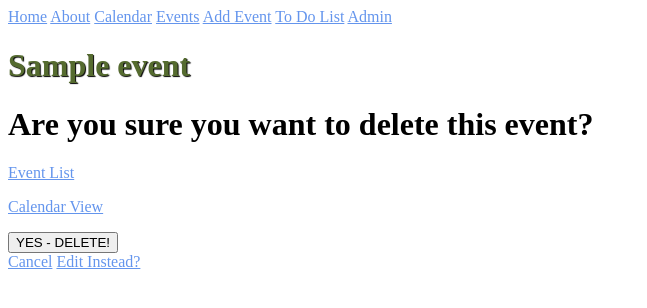
After one commit to nabilk11/django_student_planner, a Django app: page /events/1/delete/ in a window 1280 px wide. The commit adds this page. Shown: the top 308 px of the page, without its empty margins (0-647 px from the left). Run offline with Django 4.2, Linux system fonts and the light colour scheme; tables that the repository leaves empty hold one stand-in row (values such as "Sample post").

Commit message:
added event delete functionality

```diff
--- /dev/null
+++ b/main_app/templates/event_confirm_delete.html
@@ -0,0 +1,23 @@
+{% extends 'base.html' %}
+
+{% block title %}
+Planify | Delete Event
+{% endblock %}
+{% block content %}
+<div class="header-container">
+    <h1 class="header">{{ event }}</h1>
+    <h1 class="sub-header">Are you sure you want to delete this event?</h1>
+    <p><a href="{% url 'events' %}">Event List</a> </p>
+    <p><a href="{% url 'calendar' %}">Calendar View</a> </p>
+</div>
+
+<form method="post">
+    {% csrf_token %}
+    <button type="submit">YES - DELETE!</button>
+    <div>
+        <a href="{% url 'event_detail' event.id %}" class="cancel">Cancel</a>
+        <a href="{% url 'event_update' event.id %}" class="update">Edit Instead?</a>
+    </div>
+
+</form>
+{% endblock %}
--- a/main_app/templates/event_detail.html
+++ b/main_app/templates/event_detail.html
@@ -21,6 +21,7 @@ Planify | Event Details
     {% endif %}
     <div class="event-btns">
         <a href="{% url 'event_update' event.id%}"><button class="btn" >Edit</button></a>
+        <a href="{% url 'event_delete' event.id%}"><button class="btn" >Delete</button></a>
     </div>
 </div>
 
--- a/main_app/templates/event_list.html
+++ b/main_app/templates/event_list.html
@@ -21,6 +21,7 @@ Planify | Event List
         <td><a class="event-list-title" href="{% url 'event_detail' event.id %}">{{ event.title }}</a></td>
         <td><a class="event-list-link" href="{% url 'event_detail' event.id %}">View</a></td>
         <td><a class="event-list-link" href="{% url 'event_update' event.id %}">Edit</a></td>
+        <td><a class="event-list-link" href="{% url 'event_delete' event.id %}">Delete</a></td>
 
 
     </tr>
--- a/main_app/templates/event_update.html
+++ b/main_app/templates/event_update.html
@@ -15,6 +15,7 @@ Planify | Edit Event
 
     <button class="btn" type="submit" >Update Task</button>
 </form>
+<a href="{% url 'event_delete' event.id %}"><button class="btn-delete" >Delete Instead</button></a>
 
 
 {% endblock %}
--- a/main_app/urls.py
+++ b/main_app/urls.py
@@ -11,6 +11,7 @@ urlpatterns = [
     path('events/<int:pk>/', views.EventDetail.as_view(), name="event_detail" ),
     path('events/new/', views.EventCreate.as_view(), name="event_create"),
     path('events/<int:pk>/edit/', views.EventUpdate.as_view(), name="event_update"),
+    path('events/<int:pk>/delete/', views.EventDelete.as_view(), name="event_delete"),
 
 
 
--- a/main_app/views.py
+++ b/main_app/views.py
@@ -131,3 +131,9 @@ class EventUpdate(UpdateView):
     template_name = 'event_update.html'
     fields = ['title', 'description', 'completed', 'due_date', 'event_type']
     success_url = reverse_lazy('calendar')
+
+class EventDelete(DeleteView):
+    model = Event
+    template_name = 'event_confirm_delete.html'
+    context_object_name = 'event'
+    success_url = reverse_lazy('calendar')
```
